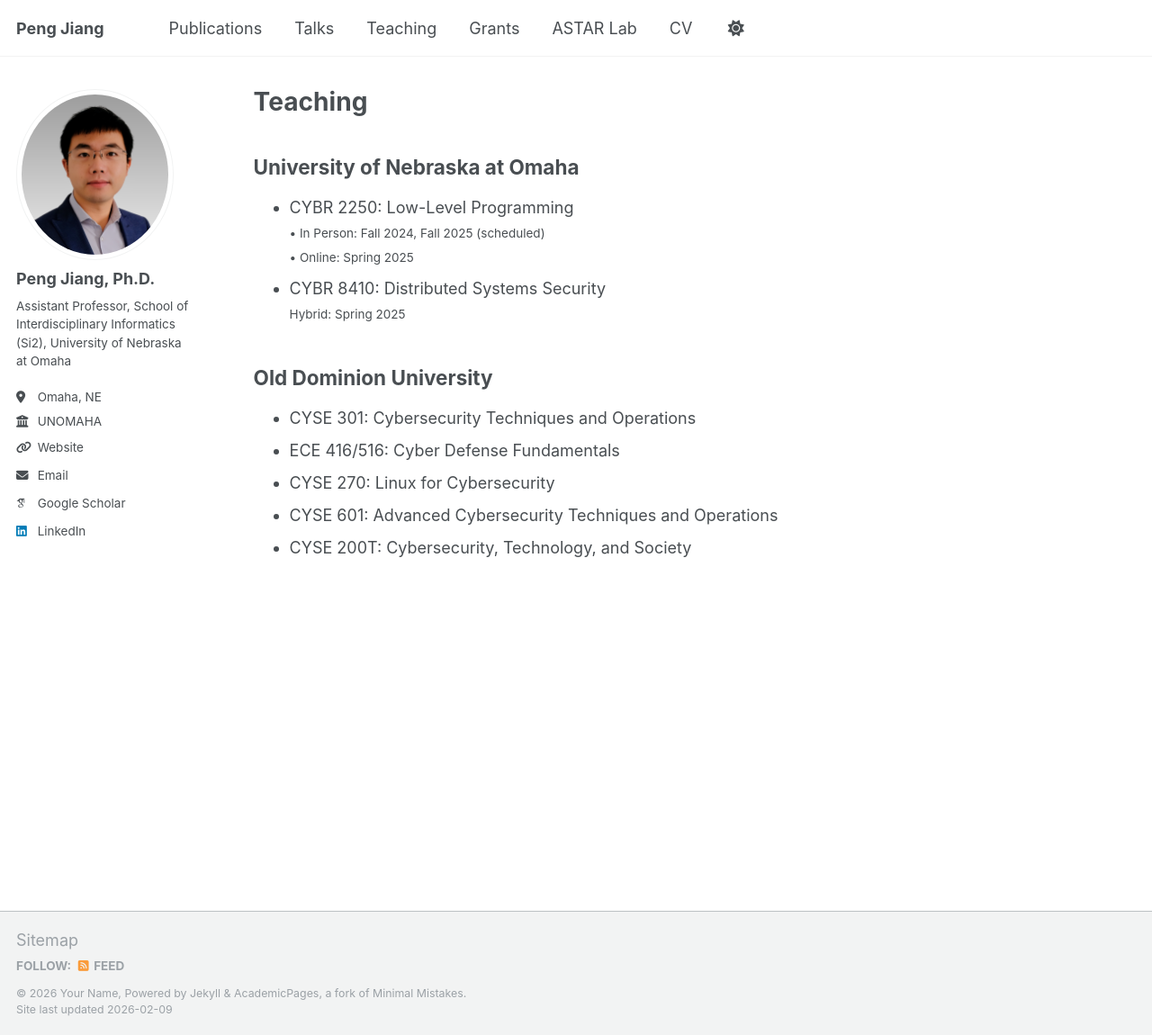
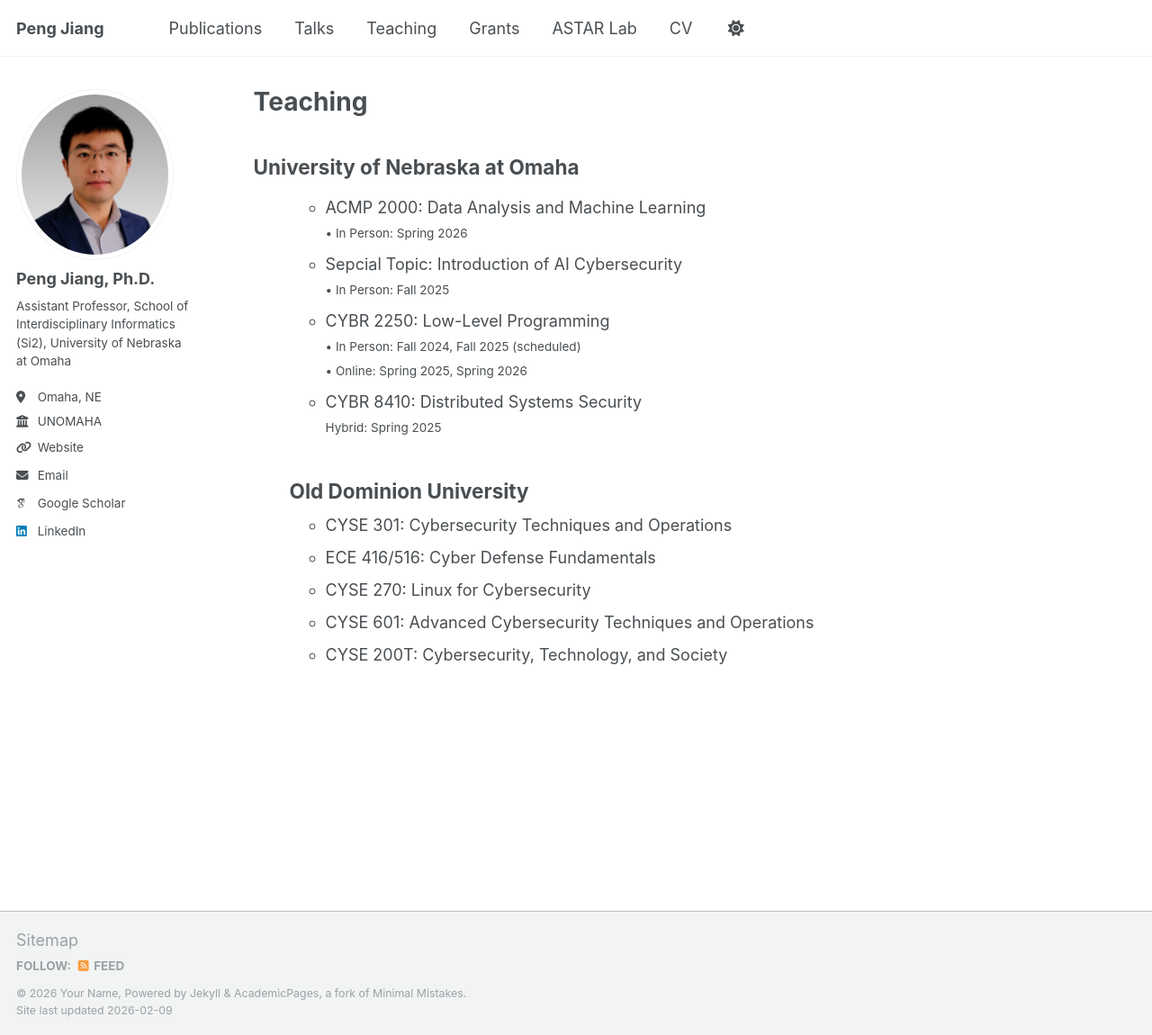
Before and after one commit to PJiang93/pjiang93.github.io, a Jekyll site: the page built from _pages/teaching.html, in a window 1280 px wide and 1150 px high. Shown: the whole window at 90% size. Built offline with Jekyll 4.4.1, drawn with Linux system fonts in a browser that asks for light colours; some web fonts are replaced.

Commit message:
update teaching

```diff
--- a/_pages/teaching.html
+++ b/_pages/teaching.html
@@ -12,12 +12,27 @@ author_profile: true
 {% endfor %} -->
 <h2>University of Nebraska at Omaha</h2>
 <ul>
+  <ul>
+    <li>
+    ACMP 2000: Data Analysis and Machine Learning
+    <br>
+    <small>
+      • In Person: Spring 2026<br>
+    </small>
+  </li>
+    <li>
+    Sepcial Topic: Introduction of AI Cybersecurity
+    <br>
+    <small>
+      • In Person: Fall 2025<br>
+    </small>
+  </li>
   <li>
     CYBR 2250: Low-Level Programming
     <br>
     <small>
       • In Person: Fall 2024, Fall 2025 (scheduled)<br>
-      • Online: Spring 2025
+      • Online: Spring 2025, Spring 2026
     </small>
   </li>
   <li>
```
